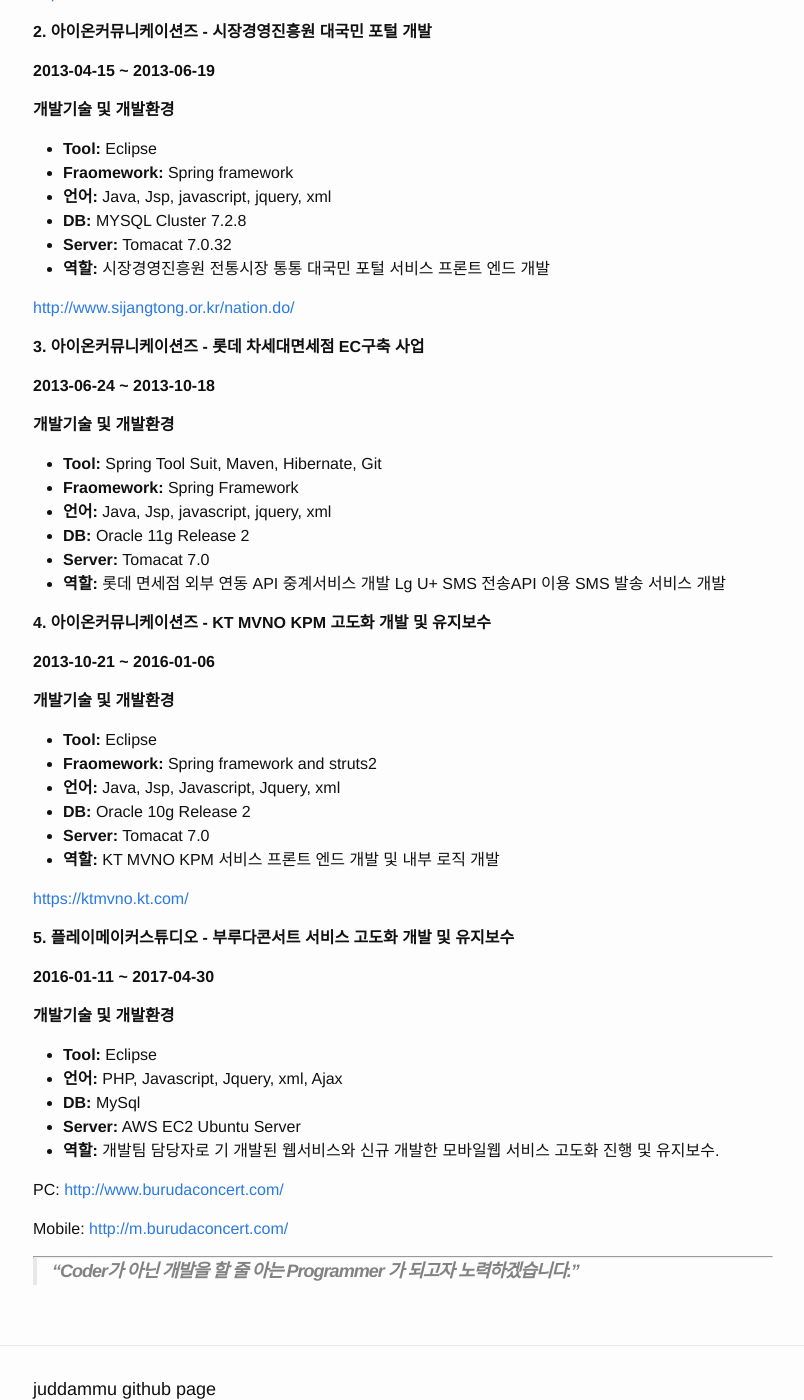
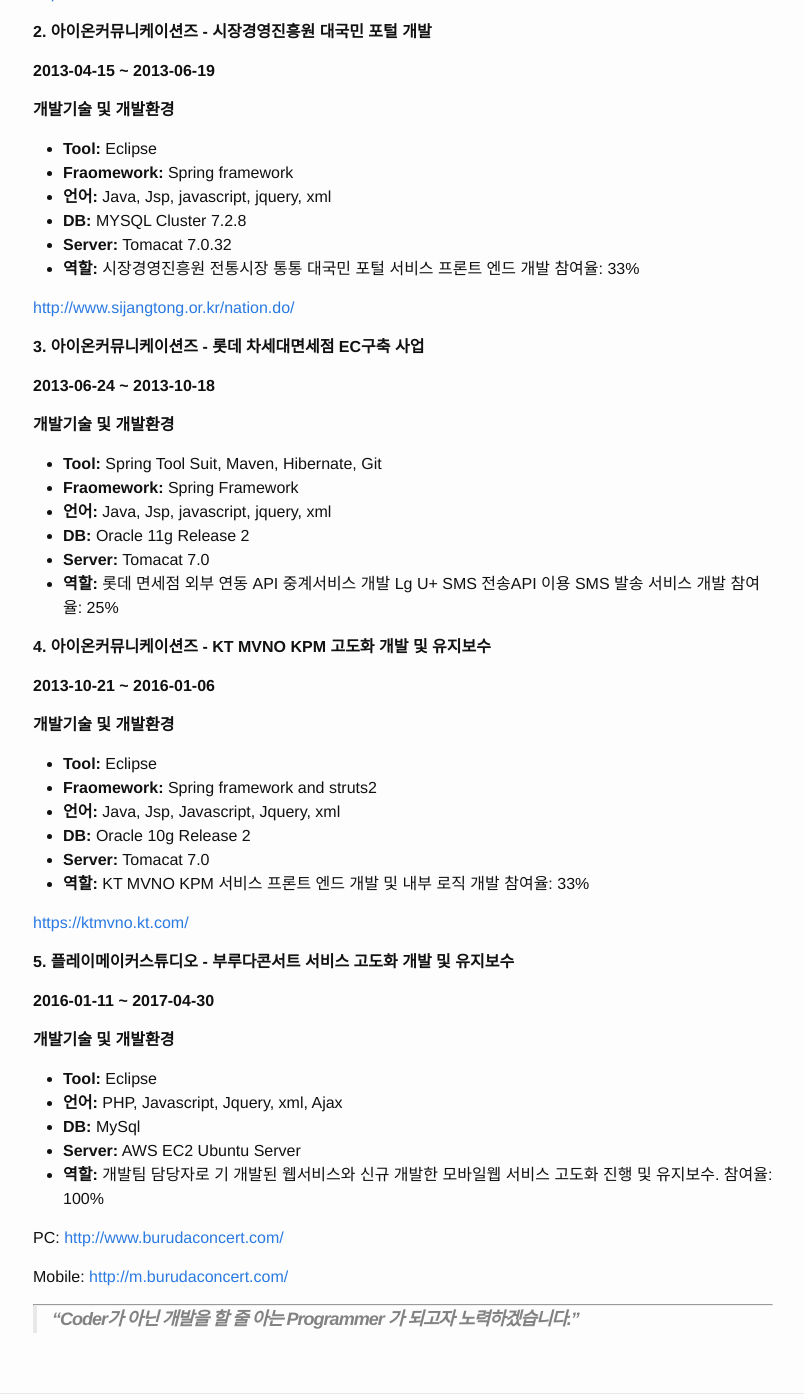
Before and after one commit to juddammu/juddammu.github.io, a Jekyll site: the page built from _posts/2017-05-16-portfolio.markdown, in a window 1280 px wide and 1400 px high, scrolled down 918 px. Shown: the whole window, without its empty margins (237-1041 px from the left). Built offline with Jekyll 4.4.1, drawn with Linux system fonts in a browser that asks for light colours; our own code applies the rules of GitHub Pages for plain Markdown files; some of the changed text lies outside the part shown.

Commit message:
Update 2017-05-16-portfolio.markdown

```diff
--- a/_posts/2017-05-16-portfolio.markdown
+++ b/_posts/2017-05-16-portfolio.markdown
@@ -27,6 +27,7 @@
 - **Server:** Tomacat 7.0
 - **역할:**
 모바일 면세점 서비스 화면 UI 기획 및 개발
+참여율: 25%
 
 <http://m-china.lottedfs.com/>
 
@@ -43,6 +44,7 @@
 - **Server:** Tomacat 7.0.32
 - **역할:**
 시장경영진흥원 전통시장 통통 대국민 포털 서비스 프론트 엔드 개발
+참여율: 33%
 
 
 <http://www.sijangtong.or.kr/nation.do/>
@@ -60,6 +62,7 @@
 - **역할:**
 롯데 면세점 외부 연동 API 중계서비스 개발
 Lg U+ SMS 전송API 이용 SMS 발송 서비스 개발
+참여율: 25%
 
 **4. 아이온커뮤니케이션즈 - KT MVNO KPM 고도화 개발 및 유지보수**
 
@@ -73,6 +76,7 @@
 - **Server:** Tomacat 7.0
 - **역할:**
 KT MVNO KPM 서비스 프론트 엔드 개발 및 내부 로직 개발
+참여율: 33%
 
 <https://ktmvno.kt.com/>
 
@@ -88,6 +92,7 @@
 - **Server:** AWS EC2 Ubuntu Server
 - **역할:**
 개발팀 담당자로 기 개발된 웹서비스와 신규 개발한 모바일웹 서비스 고도화 진행 및 유지보수.
+참여율: 100%
 
 PC: 		<http://www.burudaconcert.com/>
 
```
